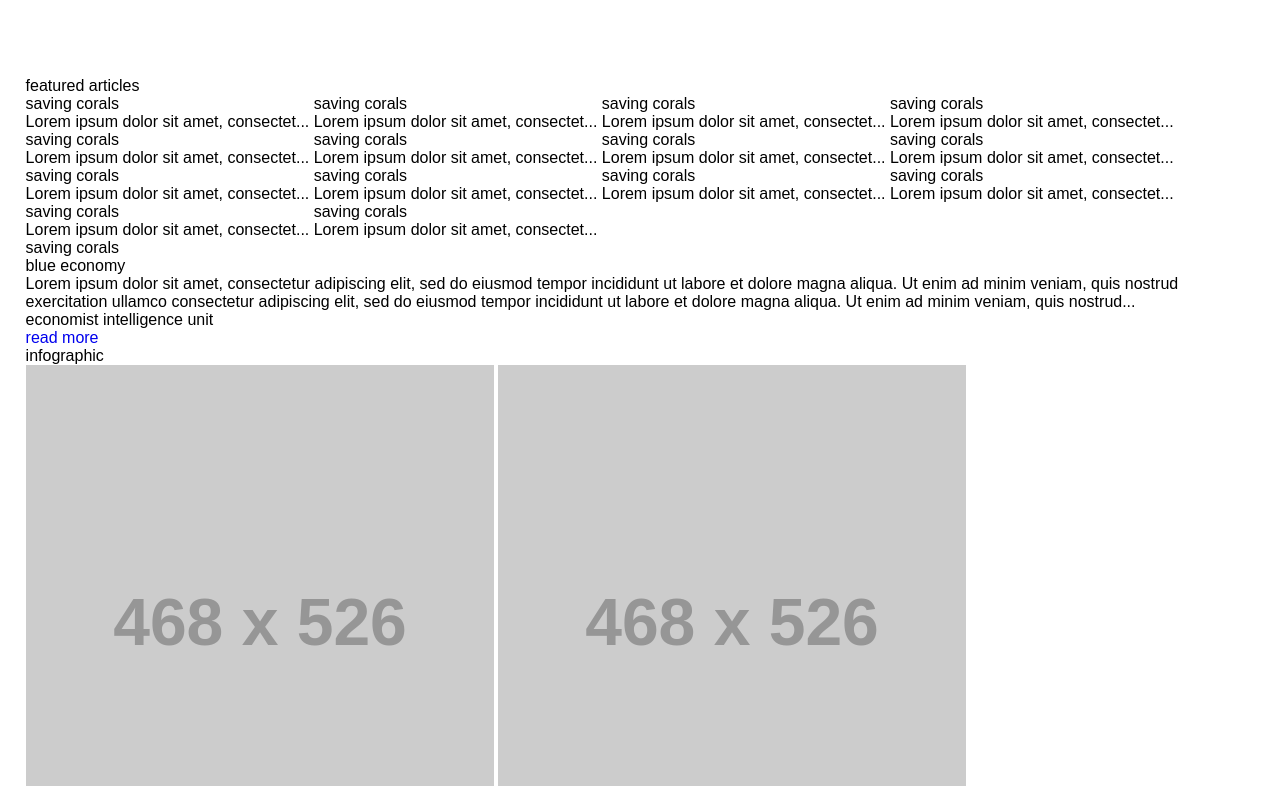
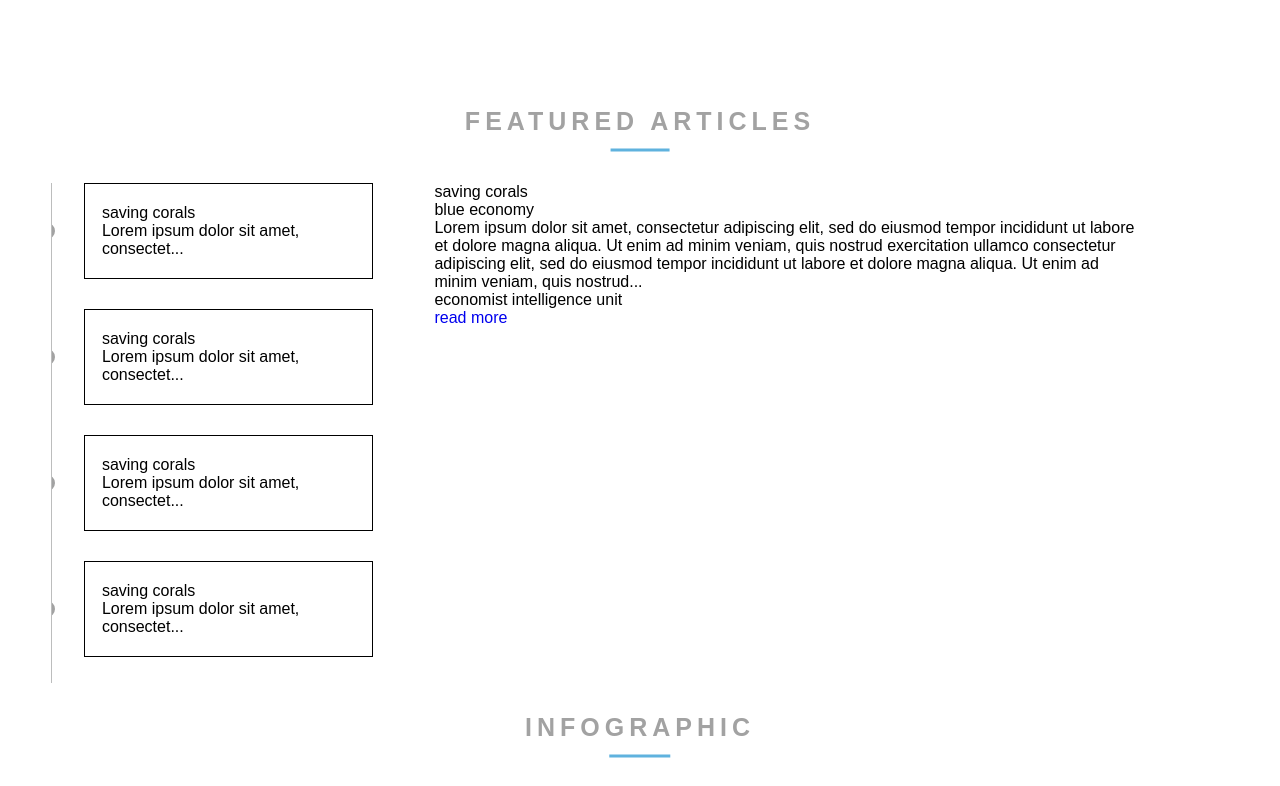
Before and after one commit to saifaliaxioned/blue-economy, a plain HTML site: page index.html in a window 1280 px wide. Shown: the part 1051-1837 px from the top of the page. Drawn offline with Linux system fonts and the light colour scheme; placeholder pictures from the web are drawn by us.

Commit message:
article section css added

```diff
--- a/assets/css/style.css
+++ b/assets/css/style.css
@@ -331,7 +331,93 @@ header { padding-bottom: 22px; }
   color: rgb(0,0,0);
 }
 
+.booking-image img {
+  height: 100%;
+  object-fit: cover;
+}
 /* booking section end */
+
+/* article section start */
+.article .wrapper {
+  width: 92%;
+}
+.section-heading {
+  padding: 30px 0;
+  text-align: center;
+}
+
+.section-heading h4 {
+  padding-bottom: 17px;
+  position: relative;
+  color: rgb(162,162,162);
+  font-size: 25px;
+  font-weight: bold;
+  text-transform: uppercase;
+  letter-spacing: 5px;
+}
+
+.section-heading h4::before {
+  content: '';
+  width: 5%;
+  height: 3px;
+  background: rgb(95,178,222);
+  position: absolute;
+  bottom: 0;
+  left: 50%;
+  transform: translate(-50%,-50%);
+
+}
+
+.article-container {
+  display: flex;
+  gap: 30px;
+}
+
+.article-items {
+  height: 500px;
+  border-left: 1px solid rgb(188,189,189);
+  flex-basis: 30%;
+  display: flex;
+  flex-direction: column;
+  overflow-y: scroll;
+  gap: 30px;
+}
+
+.article-list {
+  position: relative;
+  padding: 20px 17px;
+  margin: 0 9%;
+  border: 1px solid rgb(0,0,0);
+}
+
+.article-list::before {
+  content: '';
+  width: 20px;
+  height: 20px;
+  border: 2px solid rgb(255,255,255);
+  border-radius: 50%;
+  position: absolute;
+  top: 50%;
+  left: -38px;
+  transform: translate(-50%,-50%);
+  background: rgb(162,162,162);
+}
+
+.article-details {
+  flex-basis: 60%;
+}
+
+.article-items::-webkit-scrollbar
+{
+	width: 4px;
+	background-color: #F5F5F5;
+}
+
+.article-items::-webkit-scrollbar-thumb
+{
+	background-color: rgb(209, 209, 209);
+}
+/* article section end */
 
 
 
```
